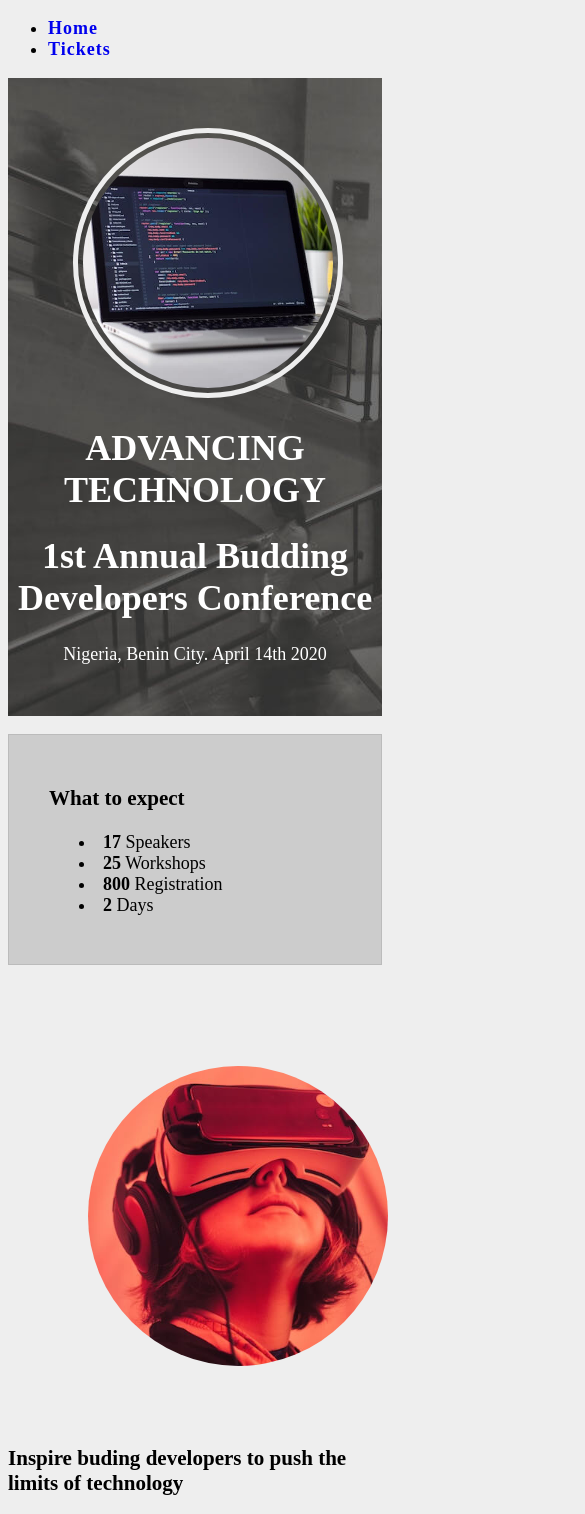
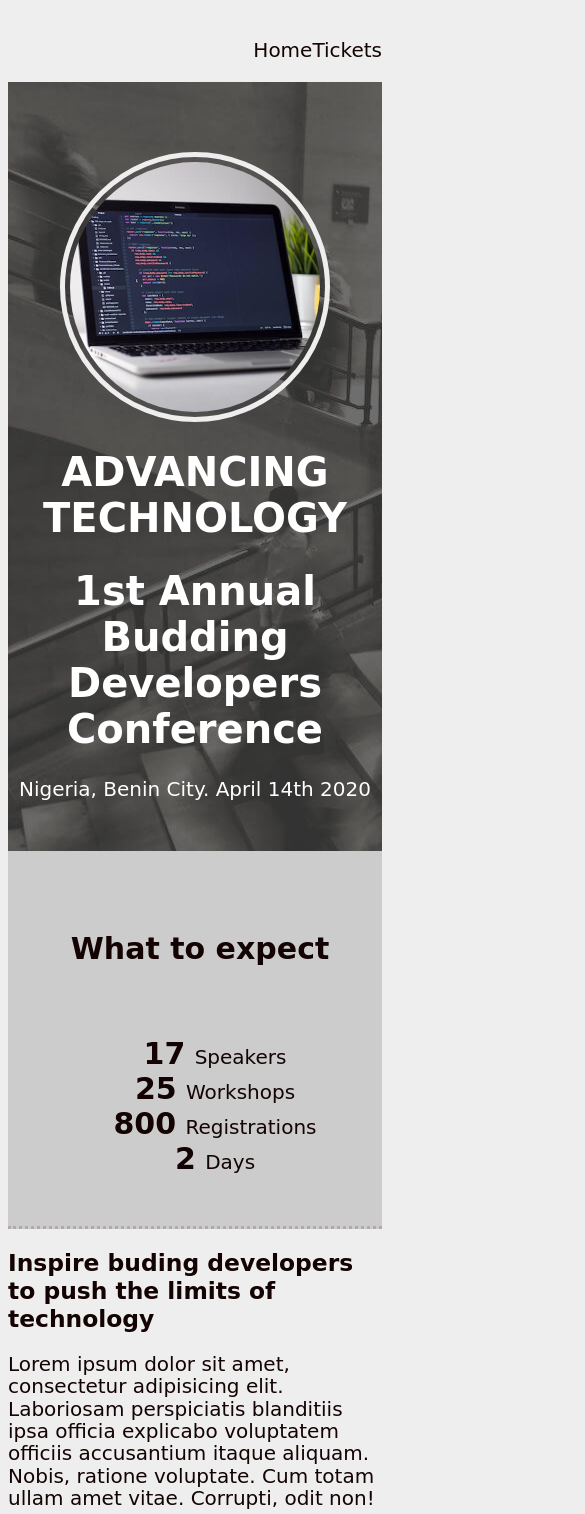
Before and after one commit to obicodes/Advancing-technology-website-, a plain HTML site: page index.html in a window 390 px wide. Shown: the top 1514 px of the page, 585 px wide, since content can reach past the window. Drawn offline with Linux system fonts and the light colour scheme.

Commit message:
my first mobile view commit

```diff
--- a/index.html
+++ b/index.html
@@ -17,18 +17,18 @@
     <header>
         <div>
                 <nav>
-                    <ul>
-                        <li>
-                            <a class="text" href="index.html"> Home</a>
+                    <ul class="ul">
+                        <li class="ul1">
+                            <a class="navbutton" href="index.html"> Home</a>
                         </li>
-                        <li>
-                            <a class="text" href="ticket.html">Tickets</a>
+                        <li class="ul2">
+                            <a class="navbutton" href="ticket.html">Tickets</a>
                         </li>
                     </ul>
                 </nav>
             </div>
 <!-- header -->
-            <div class="indexheader"  style=" margin: 0px;">
+            <div class="indexheader"  style=" margin: 0px; padding-top: 70px;">
     <div >
         <img class="indeximg" src="images/laptop.jpg" alt="" srcset="">
     </div>
@@ -41,41 +41,41 @@
     <!-- what to expect -->
     <div id="list">
     <p>
-        <h3 style=" padding-left: 10px;">
+        <h3 class="whattoexpect" style=" padding-left: 10px;">
             What to expect
         </h3>
     </p>
-    <ul style="list-style-position: inside;">
+    <ul class="ulstyle" style="list-style-position: inside;">
         <li><strong>17</strong> Speakers</li>
         <li><strong>25</strong> Workshops</li>
-        <li><strong>800</strong> Registration</li>
+        <li><strong>800</strong> Registrations</li>
         <li><strong>2</strong> Days</li>
     </ul
 
     ></div>
     </header>
-
+<div class="floater">
     <div>
         <img style="float:left; margin: 80px 80px 80px 80px ;" src="images/tech.jpg" alt="" srcset=""  width="300" >
 
-    <p><h3   style="padding-top:150px  ; ">Inspire buding developers to push the limits of technology</h3></p>
+    <p><h3 class="h3" >Inspire buding developers to push the limits of technology</h3></p>
     <p  >Lorem ipsum dolor sit amet, consectetur adipisicing elit. Laboriosam perspiciatis blanditiis ipsa officia explicabo voluptatem officiis accusantium itaque aliquam. Nobis, ratione voluptate. Cum totam ullam amet vitae. Corrupti, odit non!</p>
     </div>
 <br clear="both">
     <div>
         <img  style="float:right; margin: 80px 80px 80px 80px ;" src="images/encouragement.jpg" alt="" srcset="" width="300">
     </div>
-    <p><h3   style="padding-top:150px  ;">Encourage fellow growing developers by sharing stories, successes, and just getting to know those with a similar love for code
+    <p><h3  class="h3"  >Encourage fellow growing developers by sharing stories, successes, and just getting to know those with a similar love for code
     </h3></p>
     <p  >Lorem ipsum dolor sit amet, consectetur adipisicing elit. Laboriosam perspiciatis blanditiis ipsa officia explicabo voluptatem officiis accusantium itaque aliquam. Nobis, ratione voluptate. Cum totam ullam amet vitae. Corrupti, odit non!</p>
  <br clear="both">
     <div>
         <img style="float:left; margin: 80px 80px 80px 80px ;" src="images/orlando.jpg" alt="" srcset="" width="300">
     </div>
-    <p><h3 style="padding-top:150px  ;" class="text">Spend two days in sunny Lagos beach </h3></p>
+    <p><h3 class="h3"  >Spend two days in sunny Lagos beach </h3></p>
     <p  >Lorem ipsum dolor sit amet, consectetur adipisicing elit. Laboriosam perspiciatis blanditiis ipsa officia explicabo voluptatem officiis accusantium itaque aliquam. Nobis, ratione voluptate. Cum totam ullam amet vitae. Corrupti, odit non!</p>
  <br clear="both">
-
+</div>
  <!-- table  -->
 
  <div class="tbg">
--- a/travis.css
+++ b/travis.css
@@ -74,7 +74,7 @@ body{
 }
 
 
-.table{
+.table1{
     background-color: #bbb;
 
 }
@@ -116,6 +116,11 @@ body{
     font-weight: bolder;
 }
 
+.h3{
+    padding-top:150px
+}
+
+
 .sec{
     display: inline-block;
     background-color: rgb(240, 238, 238);
@@ -126,7 +131,7 @@ body{
     background-color: #ccc;
 }
 
-    table{
+    table1{
 
         text-transform: capitalize;
         text-align: center;
@@ -211,3 +216,146 @@ footer{
 p{
     line-height: 1.4rem;
 }
+@media(max-width:768px){
+
+    .ticketheader{
+        display: flex;
+        flex-wrap: wrap;
+        flex-basis: 50%;
+        align-content: center;
+        background-image: url(images/conference-hero.jpg);
+        vertical-align: auto;
+        text-align: center;
+    }
+    .ticketimg{
+
+        padding-top: 500px;
+        display: flex;
+
+    }
+    .indeximgpack{
+        display: flex;
+        align-self: center;
+    }
+    img{
+        display: none;
+        float: none;
+
+    }
+    .table1{
+        display: flex;
+        flex-wrap: wrap;
+        align-content: space-around;
+
+    }
+    section{
+        display: flex;
+        float: none;
+    }
+    .day1{
+        display: flex;
+        flex-direction: column;
+        flex-wrap: wrap;
+
+        border: none;
+
+        width: 100%;
+        padding: 0px;
+    }
+    .day2{
+        display: flex;
+        flex-direction: column;
+        flex-wrap: wrap;
+
+        width: 100%;
+       border: none;
+    }
+    .indeximg{
+        display: flex;
+        margin: 0 auto;
+        height: auto;
+
+    }
+    p{
+        padding: 0x;
+        margin-bottom: 0px;
+    }
+
+    div{
+        padding: 0px;
+        margin: 0px;
+    }
+    .footer{
+        margin-top: 10px;
+    }
+    .ul{
+        display: flex;
+        flex-basis: 30%;
+        flex-grow: 1;
+        flex-wrap: wrap;
+        flex-shrink: 1;
+        list-style-type: none;
+        justify-content: flex-end;
+
+    }
+
+    .ul1{
+        display: flex;
+        flex-basis: 15%;
+        flex-shrink: 1;
+    }
+    .ul2{
+        display: flex;
+        flex-basis:15%;
+        flex-shrink: 1;
+
+
+
+    }
+    .navbutton,body{
+        color: rgb(20, 3, 3)
+    }
+    body{
+        font-size: 20px;
+        font-family: cursive;
+        padding:10px 0 ;
+    }
+    #list{
+        display: flex;
+        flex-direction: column;
+          align-items: center;
+          border: 3px dotted rgb(179, 169, 172);
+        border-left: 0;
+        border-right: 0;
+        border-top: 0;
+    }
+    li strong{
+        font-weight: 900;
+        font-size: 30px;
+        padding-right: 3px;
+
+    }
+    .ulstyle{
+        display: flex;
+        flex-direction: column;
+        flex-basis: 30%;
+        flex-grow: 0;
+        list-style: none;
+        align-items: center;
+    }
+    .whattoexpect{
+        font-size: 30px;
+    }
+    .floater{
+        display: flex;
+        flex-direction: column;
+        margin-top: 0px;
+        padding-top: 0px;
+
+    }
+    .h3{
+        display: flex;
+         padding: 0px;
+         margin: 0%;
+    }
+}
```
Also changed, not shown: ticket.html (+1 -1 lines).
